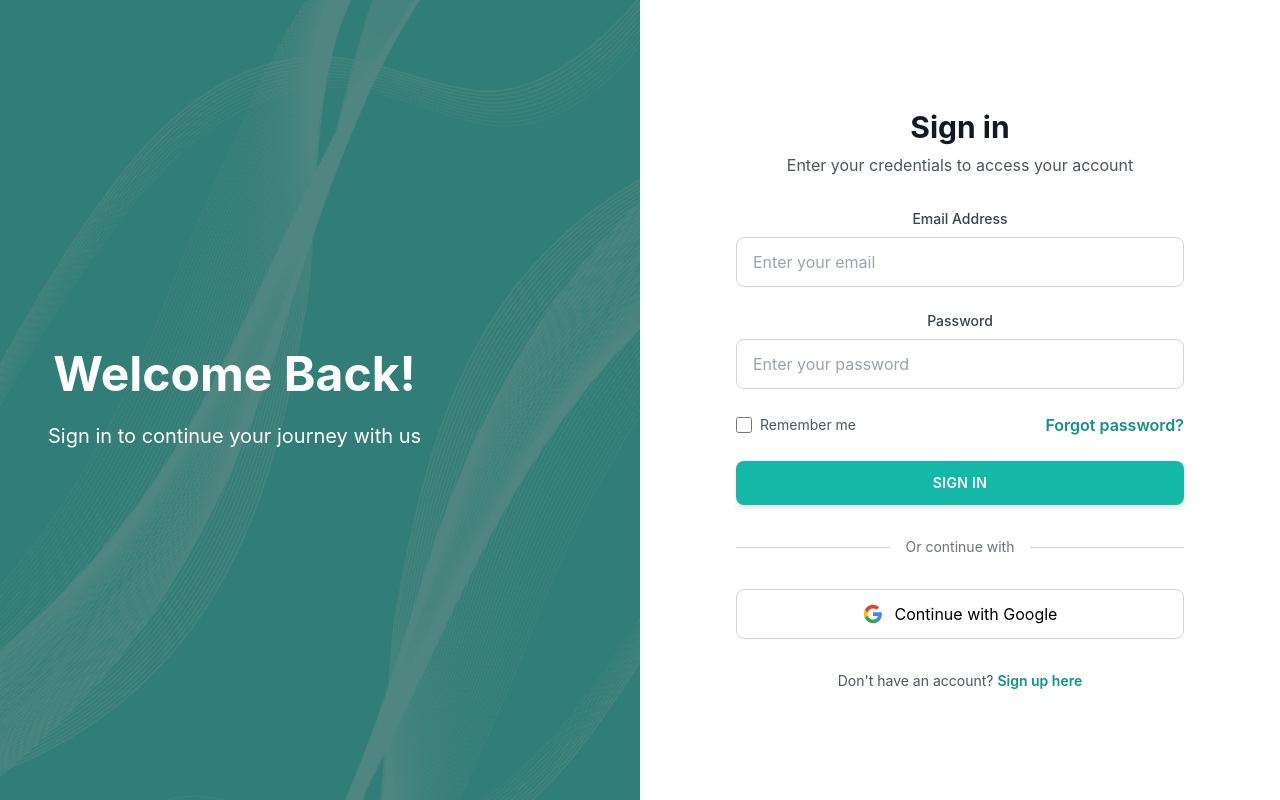
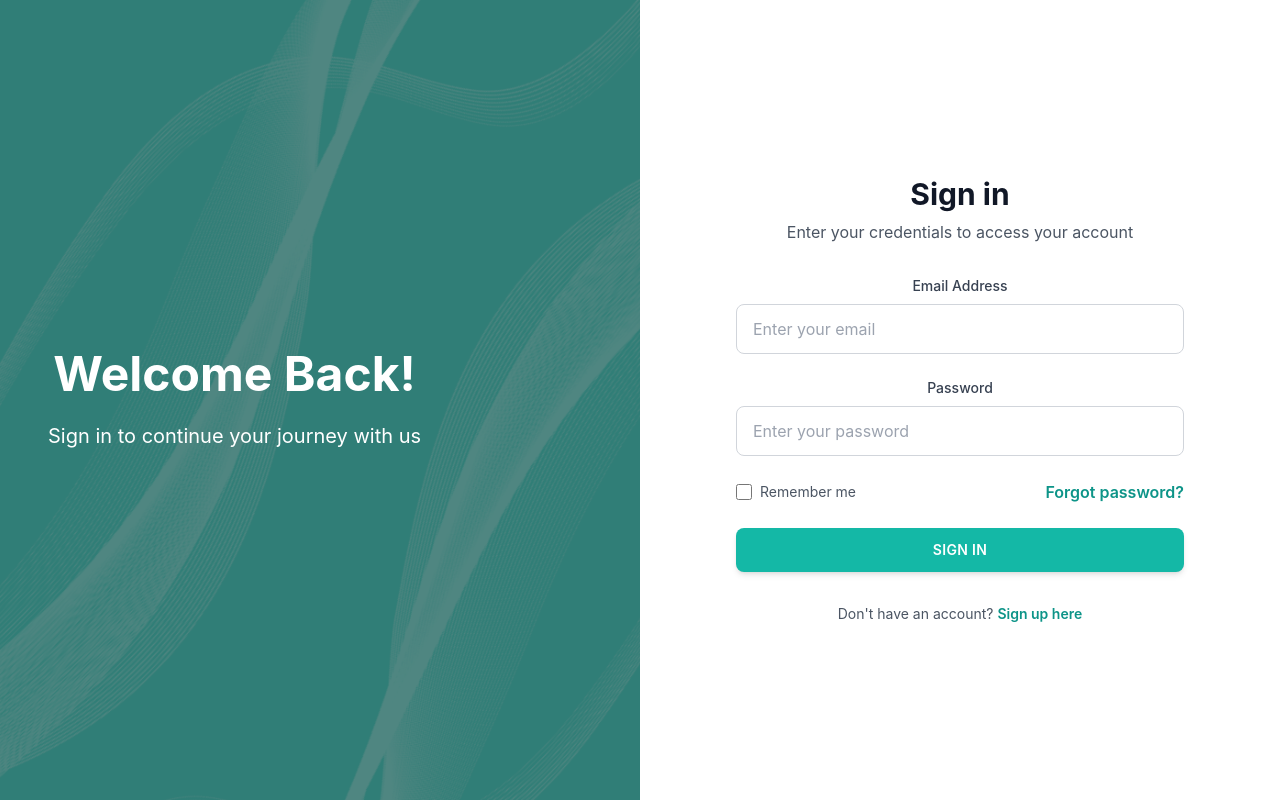
Before and after one commit to Tien-DT/EVMManagement-FE, a React (Create React App) app: page /login in a window 1280 px wide. Built offline with nearby package versions, Linux system fonts and the light colour scheme.

Commit message:
Update LoginForm.jsx

```diff
--- a/src/features/auth/components/LoginForm.jsx
+++ b/src/features/auth/components/LoginForm.jsx
@@ -153,44 +153,6 @@ const LoginForm = () => {
                 )}
               </button>
             </form>
-
-            {/* Divider */}
-            <div className="my-8">
-              <div className="relative">
-                <div className="absolute inset-0 flex items-center">
-                  <div className="w-full border-t border-gray-300"></div>
-                </div>
-                <div className="relative flex justify-center text-sm">
-                  <span className="px-4 bg-white text-gray-500">Or continue with</span>
-                </div>
-              </div>
-            </div>
-
-            {/* Social Login Buttons */}
-            <div className="space-y-3">
-              <button className="w-full bg-white border border-gray-300 rounded-lg py-3 px-4 flex items-center justify-center hover:bg-gray-50 transition">
-                <svg className="w-5 h-5 mr-3" viewBox="0 0 24 24">
-                  <path
-                    fill="#4285F4"
-                    d="M22.56 12.25c0-.78-.07-1.53-.2-2.25H12v4.26h5.92c-.26 1.37-1.04 2.53-2.21 3.31v2.77h3.57c2.08-1.92 3.28-4.74 3.28-8.09z"
-                  />
-                  <path
-                    fill="#34A853"
-                    d="M12 23c2.97 0 5.46-.98 7.28-2.66l-3.57-2.77c-.98.66-2.23 1.06-3.71 1.06-2.86 0-5.29-1.93-6.16-4.53H2.18v2.84C3.99 20.53 7.7 23 12 23z"
-                  />
-                  <path
-                    fill="#FBBC05"
-                    d="M5.84 14.09c-.22-.66-.35-1.36-.35-2.09s.13-1.43.35-2.09V7.07H2.18C1.43 8.55 1 10.22 1 12s.43 3.45 1.18 4.93l2.85-2.22.81-.62z"
-                  />
-                  <path
-                    fill="#EA4335"
-                    d="M12 5.38c1.62 0 3.06.56 4.21 1.64l3.15-3.15C17.45 2.09 14.97 1 12 1 7.7 1 3.99 3.47 2.18 7.07l3.66 2.84c.87-2.6 3.3-4.53 6.16-4.53z"
-                  />
-                </svg>
-                Continue with Google
-              </button>
-            </div>
-
             {/* Sign Up Link */}
             <p className="text-center text-sm text-gray-600 mt-8">
               Don't have an account?{" "}
```
